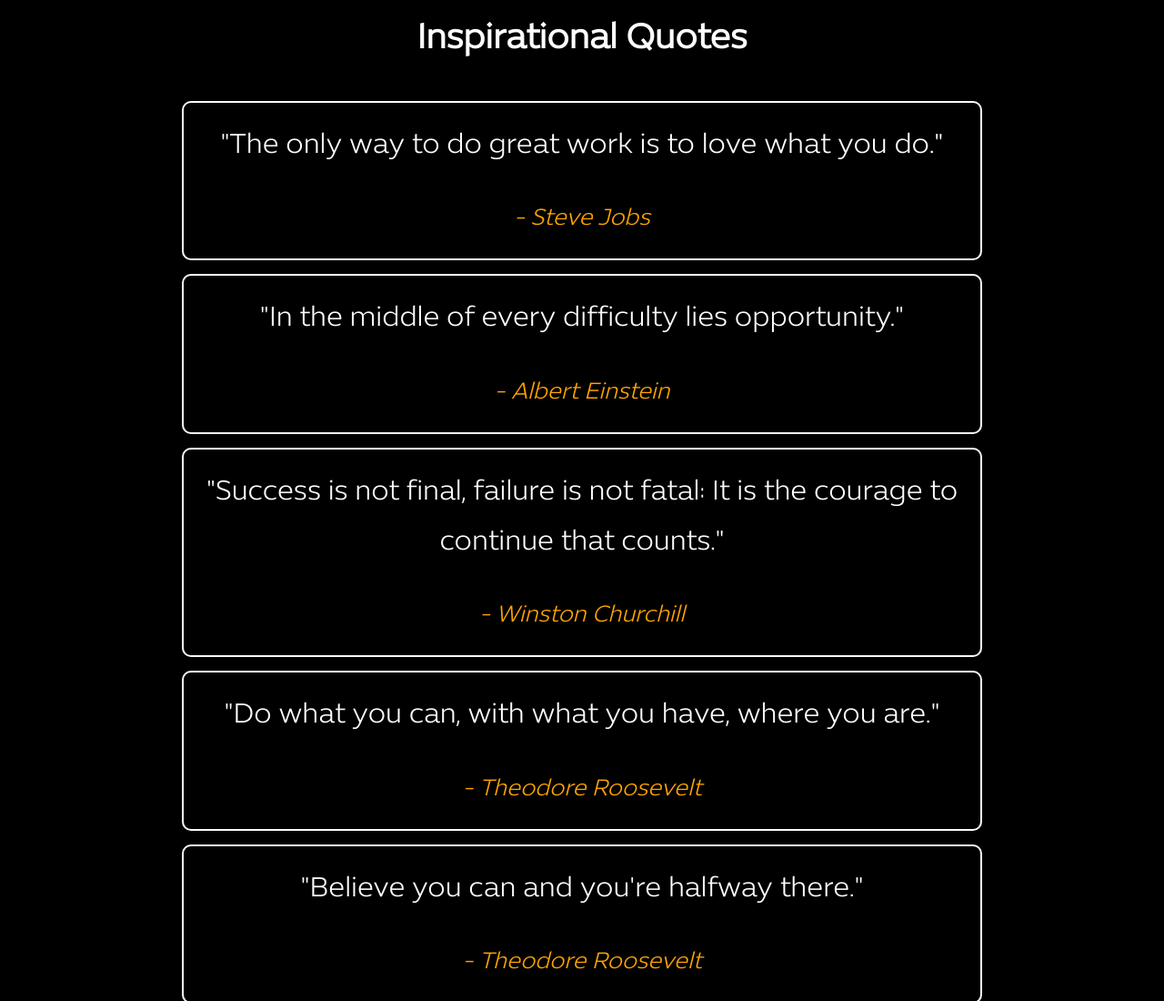
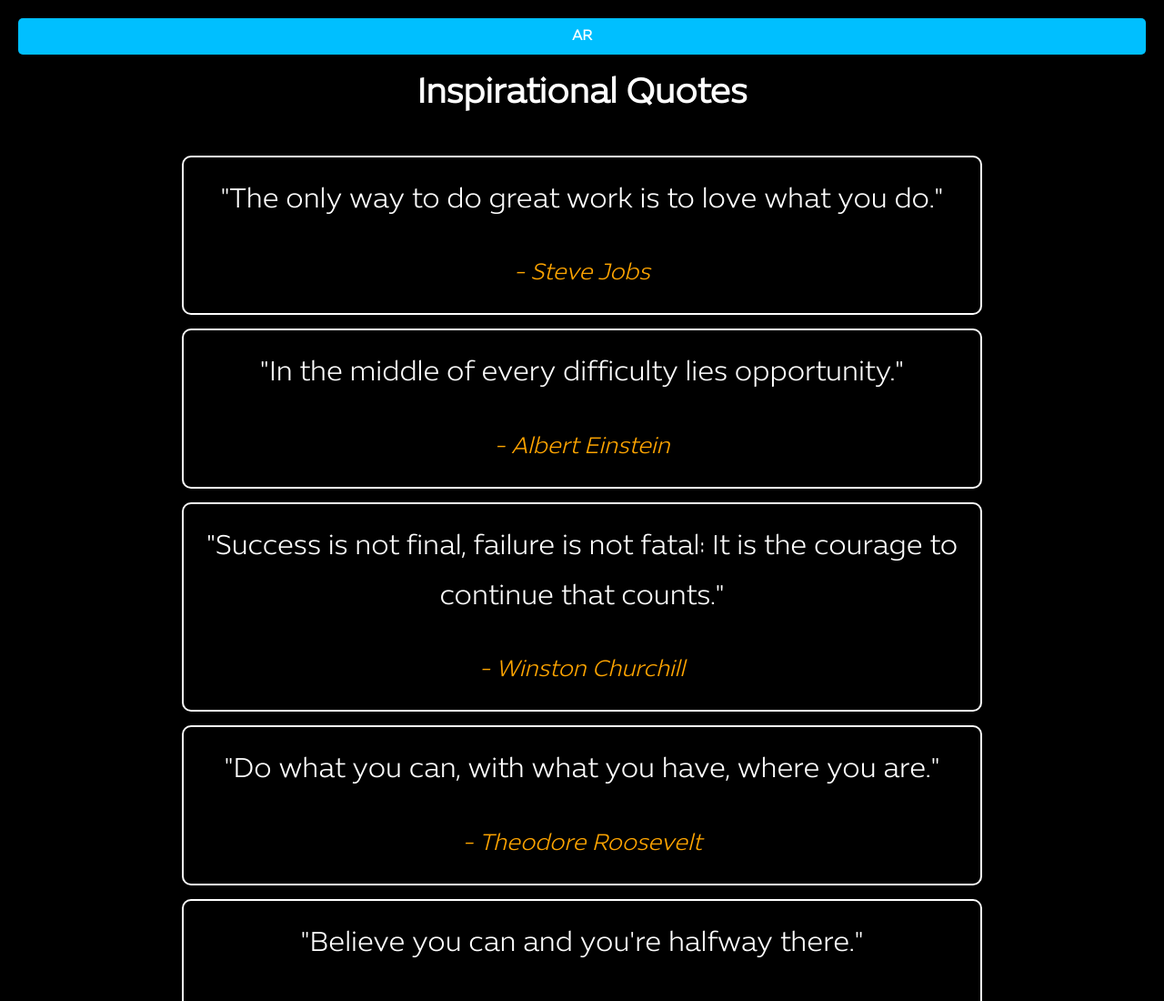
Before and after one commit to Ailuro-Poda/ExpoArabicLightFont, a plain HTML site: page en-preview.html in a window 1280 px wide. Shown: the top 1100 px of the page at 91% size. Drawn offline with Linux system fonts and the light colour scheme; a web font is replaced by a local one.

Commit message:
Update en-preview.html

```diff
--- a/en-preview.html
+++ b/en-preview.html
@@ -27,10 +27,35 @@
             box-sizing: border-box;
         }
 
+        header {
+            display: flex;
+            justify-content: space-between;
+            align-items: center;
+            margin-bottom: 20px;
+        }
+
         .title {
             font-size: 2.4em;
             font-weight: bold;
             margin-bottom: 10px;
+        }
+
+        .button-ar {
+            background-color: #00bfff;
+            color: #ffffff;
+            border: none;
+            padding: 10px 20px;
+            font-size: 1em;
+            font-weight: 900;
+            font-family: 'Expo Arabic Light';
+            cursor: pointer;
+            border-radius: 5px;
+            transition: background-color 0.3s ease;
+            flex: auto;
+        }
+
+        .button-ar:hover {
+            background-color: #008ccc;
         }
 
         .author {
@@ -86,6 +111,11 @@
     </style>
 </head>
 <body>
+
+    <header>
+        <button class="button-ar" onclick="window.location.href='https://bit.ly/49pro2K';">AR</button>
+    </header>
+
     <div class="title">Inspirational Quotes</div>
 
 <div class="quotes">
```
